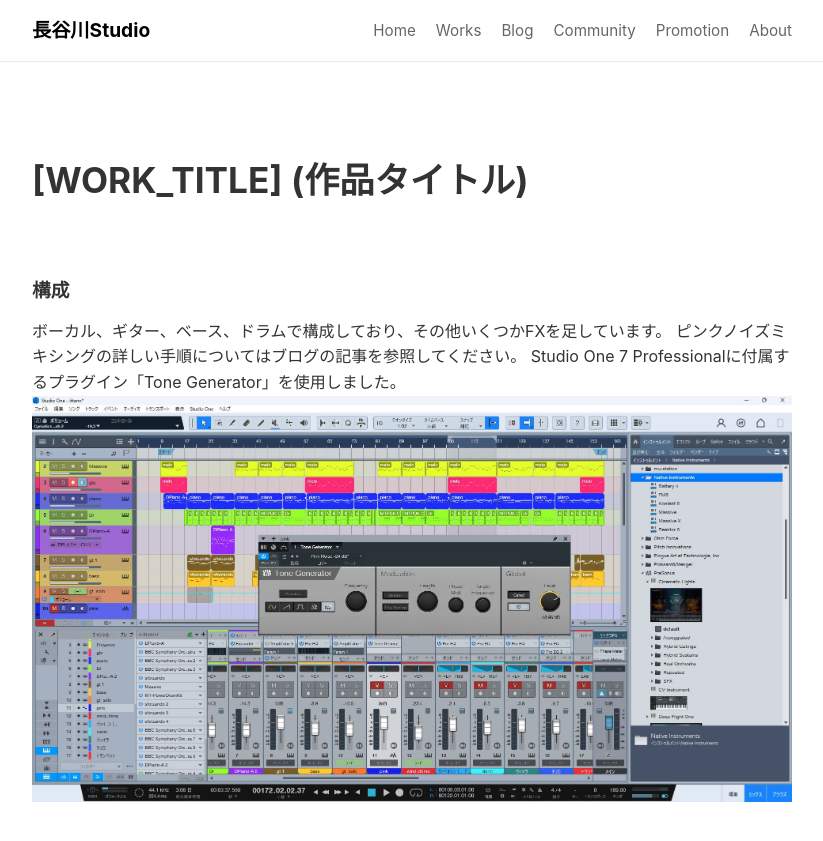
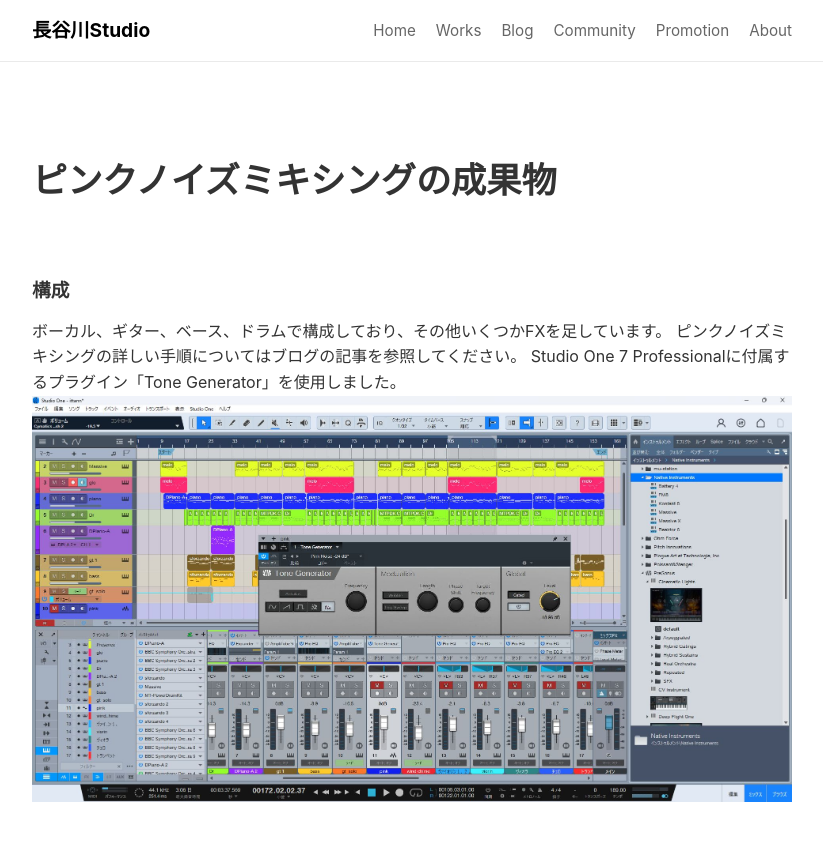
Before and after one commit to woody-510/homepage, a Jekyll site: the page built from _works/pink.md, in a window 1280 px wide and 900 px high. Shown: the top 841 px of the window, without its empty margins (228-1051 px from the left). Built offline with Jekyll 4.4.1, drawn with Linux system fonts in a browser that asks for light colours.

Commit message:
Update pink.md

```diff
--- a/_works/pink.md
+++ b/_works/pink.md
@@ -1,6 +1,6 @@
 ---
 layout: work
-title: "[WORK_TITLE] (作品タイトル)"
+title: "ピンクノイズミキシングの成果物"
 description: "ピンクノイズミキシングに挑戦しました。フルサイズの楽曲です。"
 audio_url: "/homepage/assets/audio/test_song.mp3"
 ---
```
